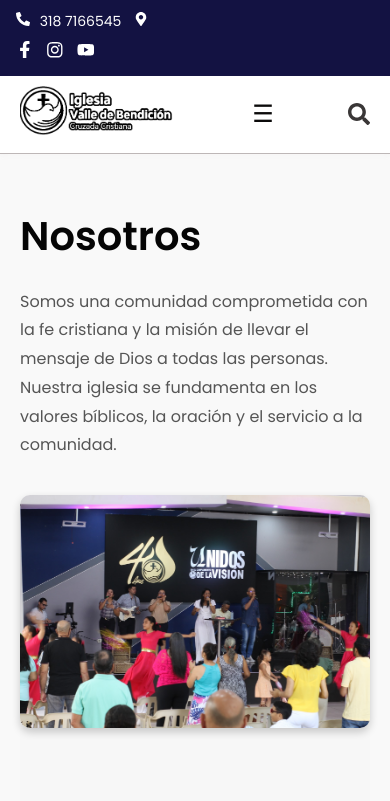
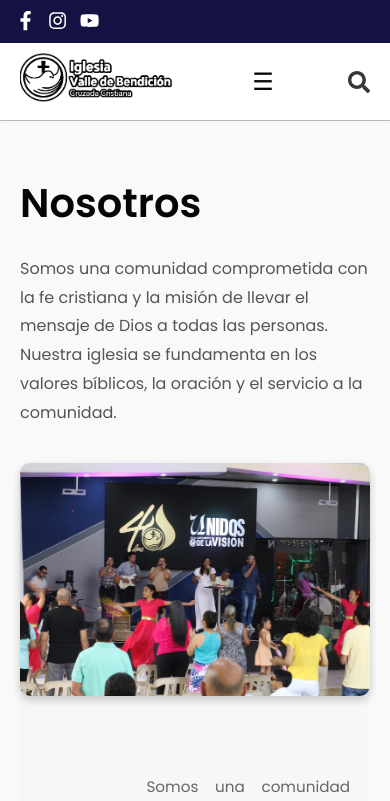
Before and after one commit to IVBCC/ivbccfront, a React (Create React App) app: page /nosotros in a window 390 px wide. Shown: the top 801 px of the page. Built offline with nearby package versions, Linux system fonts and the light colour scheme.

Commit message:
colores,logos,etc

```diff
--- a/src/componentes/footer.js
+++ b/src/componentes/footer.js
@@ -33,7 +33,7 @@ const Footer = () => {
           </div>
           <div className="footer-contact-item">
             <img src={LogoTelefono} alt="Teléfono" className="contact-icon" />
-            <p>+57 123 456 7890
+            <p>+57 318 7166545
             </p>
           </div>
           <div className="footer-contact-item">
--- a/src/componentes/formacion/cefi.js
+++ b/src/componentes/formacion/cefi.js
@@ -35,7 +35,7 @@ const CEFI = () => {
           <p className="material-text">
             Tiene los temas necesarios para que la persona que acepta a Jesús como Su Señor y Salvador, empiece a conocer y aplicar en su vida las bases cristianas que lo llevará a tener una vida victoriosa en Cristo. Encontrará enseñanzas como: El nuevo nacimiento, la Biblia, el Bautismo en agua, Dios y Sus valores, entre otros.
           </p>
-          <button className="download-button">Descargar</button>
+          {/* <button className="download-button">Descargar</button> */}
         </div>
 
         {/* Segundo Material */}
@@ -45,7 +45,7 @@ const CEFI = () => {
           <p className="material-text">
             Entrena, desafía y da una guía completa para tener una relación íntima con Dios. Enseñanzas como: La Trinidad, sanidad interior, bautismo, obediencia, rompiendo maldiciones, entre otras, estas, le permitirán llevar una vida de fe y abundancia en Dios.
           </p>
-          <button className="download-button">Descargar</button>
+          {/* <button className="download-button">Descargar</button> */}
         </div>
 
         {/* Tercer Material */}
@@ -55,7 +55,7 @@ const CEFI = () => {
           <p className="material-text">
             Capacita al creyente con las herramientas básicas para que pueda ganar a otros para Cristo. También es la orientación y procedimientos de la estrategia usada por la Iglesia Cruzada Cristiana, denominada “Ruta de Crecimiento” para apertura de grupos y nuevas iglesias.
           </p>
-          <button className="download-button">Descargar</button>
+          {/* <button className="download-button">Descargar</button> */}
         </div>
 
         {/* Cuarto Material */}
@@ -65,7 +65,7 @@ const CEFI = () => {
           <p className="material-text">
             Brinda a cada creyente los principios de liderazgo. A través de enseñanzas como: El líder y su familia, la toalla del servicio, dones y ministerios, consejería, entre otros le permitirá desarrollar el llamado que Dios le haya hecho para la edificación del cuerpo de Cristo.
           </p>
-          <button className="download-button">Descargar</button>
+          {/* <button className="download-button">Descargar</button> */}
         </div>
       </div>
 
--- a/src/componentes/header.js
+++ b/src/componentes/header.js
@@ -13,11 +13,11 @@ const links = [
   { name: 'Inscripciones', path: '/formacion/inscripciones' },
   { name: 'Iglesias CC Internacionales', path: '/ccinternacionales' },
   { name: 'Iglesias CC Colombia', path: '/ccencolombia' },
-  { name: 'Iglesias CC Valledupar', path: '/ccenvpar' },
+  { name: 'Iglesias CC Valledupar', path: '' },
   { name: 'Noticias', path: '/noticias' },
   { name: 'Eventos', path: '/eventos' },
   { name: 'Publicaciones', path: '/publicaciones' },
-  { name: 'Descargas', path: '/descargas' },
+  { name: 'Descargas', path: '' },
   { name: 'Contacto', path: '/contacto' }
 ];
 const Header = () => {
@@ -26,6 +26,7 @@ const Header = () => {
   const [isSearchOpen, setIsSearchOpen] = useState(false);
   const [searchQuery, setSearchQuery] = useState('');
   const [filteredLinks, setFilteredLinks] = useState([]); // Estado para almacenar resultados de búsqueda
+  const [scrolled, setScrolled] = useState(false);
 
   const toggleMenu = () => {
     setIsMenuOpen(!isMenuOpen);
@@ -57,13 +58,22 @@ const Header = () => {
       setFilteredLinks(results);
     }
   }, [searchQuery]);
+  useEffect(() => {
+    const handleScroll = () => {
+      const offset = window.scrollY;
+      setScrolled(offset > 0);
+    };
+
+    window.addEventListener('scroll', handleScroll);
+    return () => window.removeEventListener('scroll', handleScroll);
+  }, []);
 
   return (
-    <header className="header">
+    <header className={`header ${scrolled ? 'header-scrolled' : ''}`}>
       <div className="logo">
         <img src={LogoVBNegro} alt="Iglesia Cruzada Cristiana Valle de Bendicion" />
       </div>
-      <button className="menu-toggle" onClick={toggleMenu}>☰</button>
+      <button className="menu-toggle" onClick={toggleMenu}>{isMenuOpen ? '✖' : '☰'}</button>
       <nav className={`navbar ${isMenuOpen ? 'navbar-open' : ''}`}>
         <ul className="navbar-ul">
           <li><Link to="/" onClick={closeMenu}>Inicio</Link></li>
@@ -88,14 +98,14 @@ const Header = () => {
               <ul className="submenu">
                 <li><Link to="/ccinternacionales" onClick={closeMenu}>Iglesias CC Internacional</Link></li>
                 <li><Link to="/ccencolombia" onClick={closeMenu}>Iglesias CC Colombia</Link></li>
-                <li><Link to="/ccenvpar" onClick={closeMenu}>Iglesias CC Valledupar</Link></li>
+                <li><Link to="" onClick={closeMenu}>Iglesias CC Valledupar</Link></li>
               </ul>
             )}
           </li>
           <li><Link to="/noticias" onClick={closeMenu}>Noticias</Link></li>
-          <li><Link to="/eventos" onClick={closeMenu}>Eventos</Link></li>
+          {/* <li><Link to="/eventos" onClick={closeMenu}>Eventos</Link></li> */}
           <li><Link to="/publicaciones" onClick={closeMenu}>Publicaciones</Link></li>
-          <li><Link to="/descargas" onClick={closeMenu}>Descargas</Link></li>
+          <li><Link to="" onClick={closeMenu}>Descargas</Link></li>
           <li><Link to="/contacto" onClick={closeMenu}>Contacto</Link></li>
         </ul>
       </nav>
--- a/src/componentes/noticias/inscripcionMinisterio.js
+++ b/src/componentes/noticias/inscripcionMinisterio.js
@@ -50,8 +50,8 @@ const FormularioInscripcionMinisterio = ({ isOpen, onClose }) => {
   return (
     <>
       {isOpen && (
-        <div className="modal-overlay">
-          <div className="modal-content">
+        <div className="modal-overlay-inscripcionministerio">
+          <div className="modal-content-inscripcionministerio">
             <h2>INSCRIPCIÓN A MINISTERIO</h2>
             <form className="modal-form" onSubmit={handleSubmit}>
               <input
--- a/src/componentes/styles.css
+++ b/src/componentes/styles.css
@@ -28,7 +28,7 @@ p {
   background-color: #131242;
   color: white;
   font-size: 14px;
-  padding: 0.5rem 1rem;
+  padding: 0.4rem 1rem;
   display: flex;
   justify-content: space-between;
   align-items: center;
@@ -60,10 +60,10 @@ p {
 /* Responsive para móviles */
 @media (max-width: 600px) {
   .topbar {
+    padding: 0.2rem 1rem;
     flex-direction: column;
     align-items: flex-start;
     gap: 0.4rem;
-    padding: 0.6rem 1rem;
   }
 
   .topbar-left, .topbar-right {
@@ -73,15 +73,20 @@ p {
     gap: 0.8rem;
   }
 
-  .topbar .address {
-    display: none; /* Oculta texto de dirección en móviles */
+  .topbar .text,
+  .topbar .icon {
+    display: none; /* Oculta texto e íconos de teléfono y dirección */
   }
 
   .topbar a {
-    font-size: 1.1rem;
-  }
-}
-
+    font-size: 1.2rem;
+  }
+}
+
+.header-scrolled {
+  box-shadow: 0 4px 8px rgba(0, 0, 0, 0.2);
+  transition: box-shadow 0.3s ease-in-out;
+}
 /* Estilos generales del header */
 .header {
   display: flex;
@@ -94,7 +99,6 @@ p {
   top: 0;
   z-index: 100;
   box-shadow: 0 2px 4px rgba(220, 210, 210, 0.1);
-  position: relative;
 }
 
 .header .logo img {
@@ -1530,7 +1534,7 @@ p {
 }
 
 /* Modal */
-.modal-overlay {
+.modal-overlay-inscripcionministerio {
   position: fixed;
   top: 0;
   left: 0;
@@ -1543,7 +1547,7 @@ p {
   z-index: 9999;
 }
 
-.modal-content {
+.modal-content-inscripcionministerio {
   background: #004a99;
   color: white;
   padding: 30px;
@@ -2071,9 +2075,12 @@ p {
   font-size: 1.5rem;
   cursor: pointer;
 }
-
+.close-btn:hover{
+  color: red;
+}
 /*modal .pdfs*/
 .modal-content {
+  position: relative;
   background: #cfcdcd;
   padding: 2rem;
   border-radius: 12px;
--- a/src/componentes/topheader.js
+++ b/src/componentes/topheader.js
@@ -1,13 +1,16 @@
 import React from 'react';
 import { FaPhoneAlt, FaMapMarkerAlt } from 'react-icons/fa';
 import { FaYoutube, FaFacebookF, FaInstagram } from 'react-icons/fa';
-
+import './styles.css';
 const TopHeader = () => {
   return (
     <div className="topbar">
       <div className="topbar-left">
-        <span><FaPhoneAlt className="icon" /> <span className="text">318 7166545</span></span>
-        <span>
+        <span className="contact">
+          <FaPhoneAlt className="icon" />
+          <span className="text phone">318 7166545</span>
+        </span>
+        <span className="location">
           <FaMapMarkerAlt className="icon" />
           <span className="text address">Cll. 18 #11 - 114 V/par, Cesar</span>
         </span>
```
